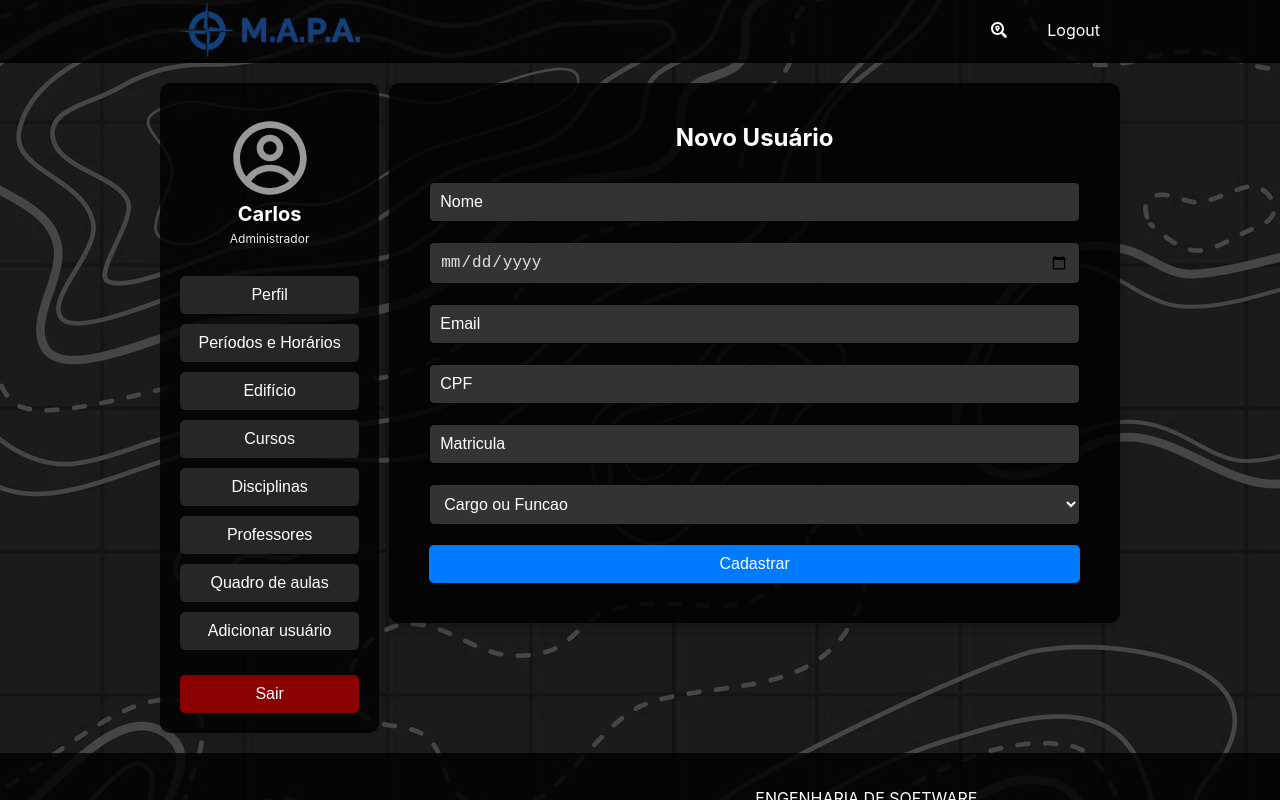
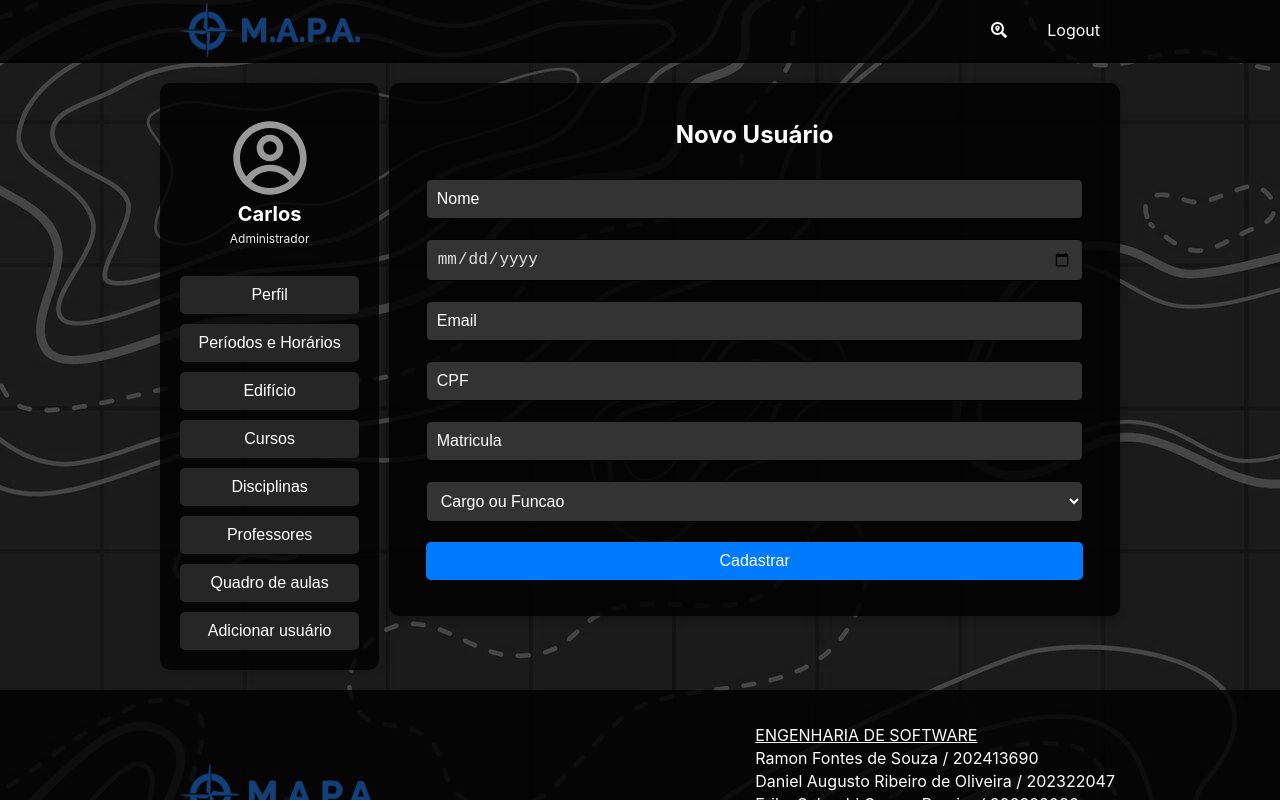
Before and after one commit to azuosRamon/atividadeMapa, a React (Create React App) app: page /cursos in a window 1280 px wide. Shown: the top 800 px of the page. Built offline with nearby package versions, Linux system fonts and the light colour scheme.

Commit message:
menu responsivo

```diff
--- a/src/LayoutLogado.js
+++ b/src/LayoutLogado.js
@@ -10,16 +10,32 @@ const DivGrid2 = styled.div`
   display: grid;
   grid-template-columns: 3fr 10fr;
   gap: 10px;
+
+  @media (max-width: 768px) {
+    grid-template-columns: 1fr;
+    }
 `;
+
+const Section = styled.section`
+    @media (max-width: 768px) {
+    display: none;
+    }
+`;
+const Aside = styled.aside`
+    @media (max-width: 768px) {
+        padding: 10px;
+    }
+`;
+
 
 const LayoutLogado = ({ children }) => (
   <div className="corpo">
     <Header status={1} />
     <DivGrid2>
-      <section>
+      <Section>
         <Usuario_logado id={0} />
-      </section>
-      <aside>{children}</aside>
+      </Section>
+      <Aside>{children}</Aside>
     </DivGrid2>
     <Footer />
   </div>
--- a/src/components/Header.js
+++ b/src/components/Header.js
@@ -2,6 +2,7 @@ import React, { useState } from 'react';
 import styled from 'styled-components';
 import { Link } from 'react-router-dom';
 import { FaSearchLocation, FaBars, FaTimes } from "react-icons/fa";
+import Usuario_logado from './Usuario_logado';
 
 import Logo from './assets/Logo.png'
 
@@ -24,6 +25,11 @@ const Content = styled.div`
     justify-content: space-between;
     align-items: center;
     position: relative;
+
+    @media screen and (max-width: 768px) {
+        z-index: 998;
+        background-color: ${cor_background_menu};
+    }
 `;
 
 const UlMenu = styled.ul`
@@ -55,6 +61,7 @@ const CelularUlMenu = styled.ul`
     list-style: none;
     padding: 0;
     margin: 0;
+
 `;
 
 const ImagemLogo = styled.img`
@@ -133,7 +140,8 @@ function Header({status}) {
                     <CelularMenu>
                         <CelularUlMenu>
                             <LiMenu><StyledLink to="/" onClick={abrindoMenu}><FaSearchLocation /></StyledLink></LiMenu>
-                            <LiMenu><StyledLink to="/login" onClick={abrindoMenu}></StyledLink></LiMenu>
+                            {status && <LiMenu><Usuario_logado id={0}/></LiMenu>}
+                            <LiMenu><StyledLink to="/login" onClick={abrindoMenu}>{LogInOut}</StyledLink></LiMenu>
                         </CelularUlMenu>
                     </CelularMenu>
                 )}
--- a/src/components/Perfil.js
+++ b/src/components/Perfil.js
@@ -19,7 +19,7 @@ grid-template-areas:
     "senhaAtual senhaNova confirmarSenha"
     ". . botoes";
 
-@media (min-width: 481px) and (max-width: 968px) {
+@media (max-width: 768px) {
     grid-template-columns: 1fr;
     grid-template-areas:
         "nome"
--- a/src/components/SubBox.js
+++ b/src/components/SubBox.js
@@ -3,7 +3,7 @@ import styled from "styled-components";
 const Box = styled.div`
     min-width: 350px;
     height: auto;
-    padding: 40px;
+    padding: 5%;
     background-color: rgba(0,0,0,0.85);
     box-shadow: 0 4px 8px rgba(0,0,0,0.1);
     border-radius: 10px;
--- a/src/components/SubButton.js
+++ b/src/components/SubButton.js
@@ -14,6 +14,7 @@ font-size: 16px;
 cursor: pointer;
 
 &:hover{
+transition: .7s;
 background-color:${(props) => props.$hovercolor || '#0056b3'};
 }
 
--- a/src/components/Usuario_logado.js
+++ b/src/components/Usuario_logado.js
@@ -71,7 +71,6 @@ function Usuario({ id }) {
     }, [id])
 
     return (
-        <Container>
             <Box>
                 <DivContent>
                     {usuario.foto ? (
@@ -97,13 +96,9 @@ function Usuario({ id }) {
                     <Button onClick={()=>{telaAtual('/quadroAulas')}} $bgcolor="rgb(38, 38, 38)">Quadro de aulas</Button>
                     <Button onClick={()=>{telaAtual('/cadastro')}} $bgcolor="rgb(38, 38, 38)">Adicionar usuário</Button>
                 </DivContent>
-                <DivContent>
-                    <Button $bgcolor="darkred" $hovercolor="red">Sair</Button>
-                </DivContent>
 
 
             </Box>
-        </Container>
     )
 }
 export default Usuario;
```
